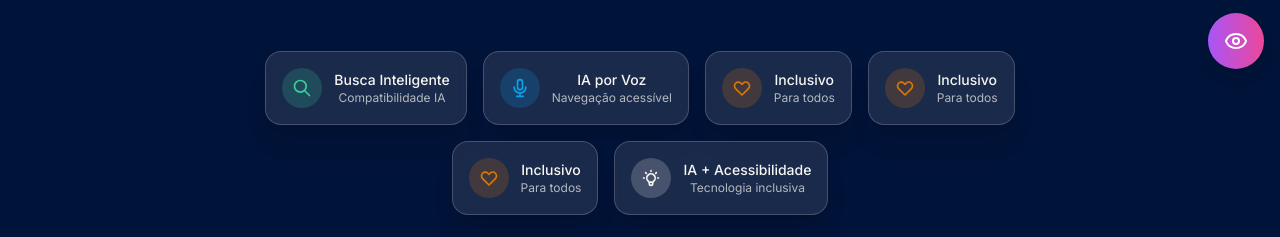
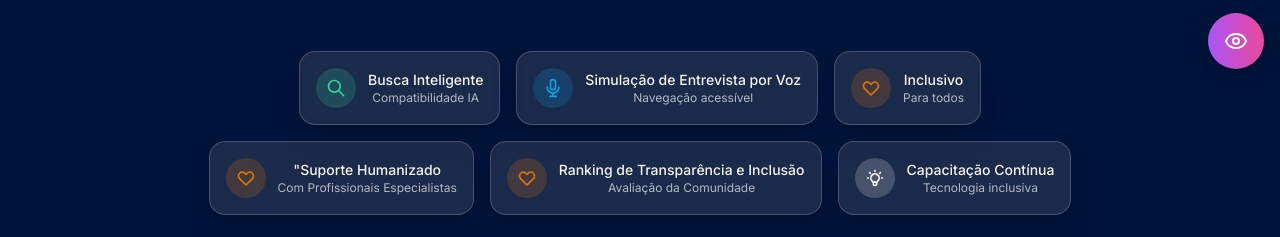
Before and after one commit to ericlmello/farol_v2_2, a Next.js app in the folder frontend/: page / in a window 1280 px wide. Shown: the part 715-952 px from the top of the page. Built offline with nearby package versions, Linux system fonts and the light colour scheme; no server answers.

Commit message:
Update page.tsx

```diff
--- a/frontend/src/app/page.tsx
+++ b/frontend/src/app/page.tsx
@@ -75,7 +75,7 @@ export default function Home() {
                       </svg>
                     </div>
                     <div>
-                      <p className="text-sm font-medium text-primary-foreground">IA por Voz</p>
+                      <p className="text-sm font-medium text-primary-foreground">Simulação de Entrevista por Voz</p>
                       <p className="text-xs text-primary-foreground/70">Navegação acessível</p>
                     </div>
                   </div>
@@ -105,8 +105,8 @@ export default function Home() {
                       </svg>
                     </div>
                     <div>
-                      <p className="text-sm font-medium text-primary-foreground">Inclusivo</p>
-                      <p className="text-xs text-primary-foreground/70">Para todos</p>
+                      <p className="text-sm font-medium text-primary-foreground">"Suporte Humanizado</p>
+                      <p className="text-xs text-primary-foreground/70">Com Profissionais Especialistas</p>
                     </div>
                   </div>
                 </div>
@@ -120,8 +120,8 @@ export default function Home() {
                       </svg>
                     </div>
                     <div>
-                      <p className="text-sm font-medium text-primary-foreground">Inclusivo</p>
-                      <p className="text-xs text-primary-foreground/70">Para todos</p>
+                      <p className="text-sm font-medium text-primary-foreground">Ranking de Transparência e Inclusão</p>
+                      <p className="text-xs text-primary-foreground/70">Avaliação da Comunidade</p>
                     </div>
                   </div>
                 </div>
@@ -135,7 +135,7 @@ export default function Home() {
                       </svg>
                     </div>
                     <div>
-                      <p className="text-sm font-medium text-primary-foreground">IA + Acessibilidade</p>
+                      <p className="text-sm font-medium text-primary-foreground">Capacitação Contínua</p>
                       <p className="text-xs text-primary-foreground/70">Tecnologia inclusiva</p>
                     </div>
                   </div>
```
